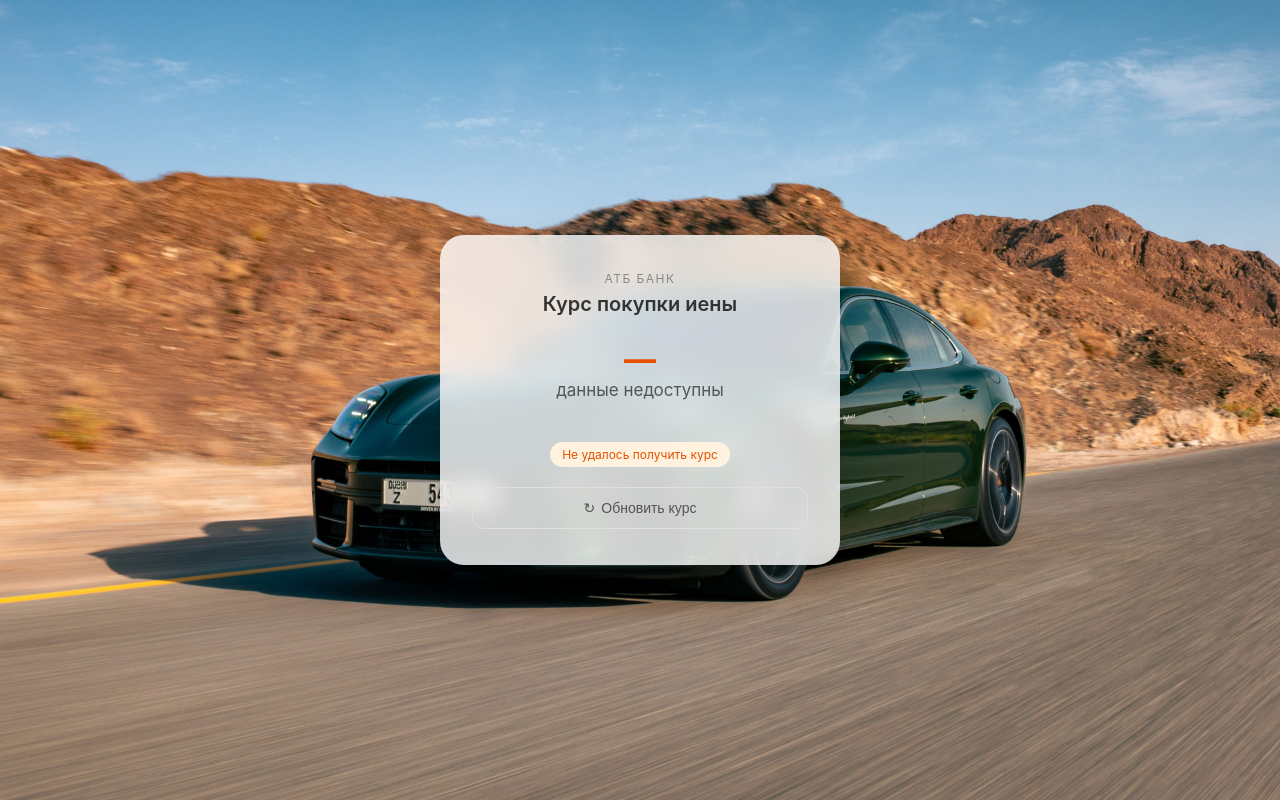
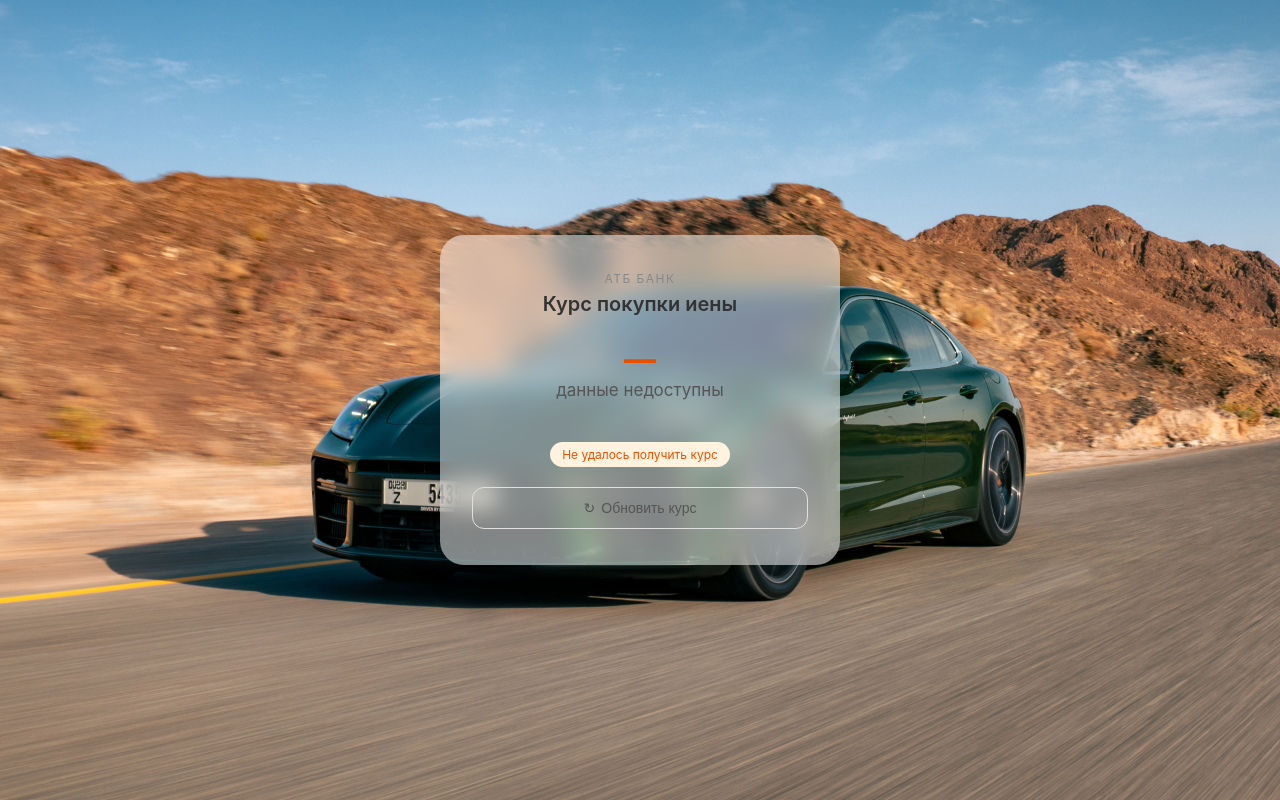
Before and after one commit to Bernley/atb-yen-rate-, a FastAPI app: page / in a window 1280 px wide. Run offline with FastAPI, Linux system fonts and the light colour scheme; data that the repository does not hold is empty.

Commit message:
feat: set card transparency to 50%

```diff
--- a/templates/index.html
+++ b/templates/index.html
@@ -23,7 +23,7 @@
     padding: 20px;
   }
   .card {
-    background: rgba(255, 255, 255, 0.8);
+    background: rgba(255, 255, 255, 0.5);
     backdrop-filter: blur(12px);
     -webkit-backdrop-filter: blur(12px);
     border-radius: 24px;
```
